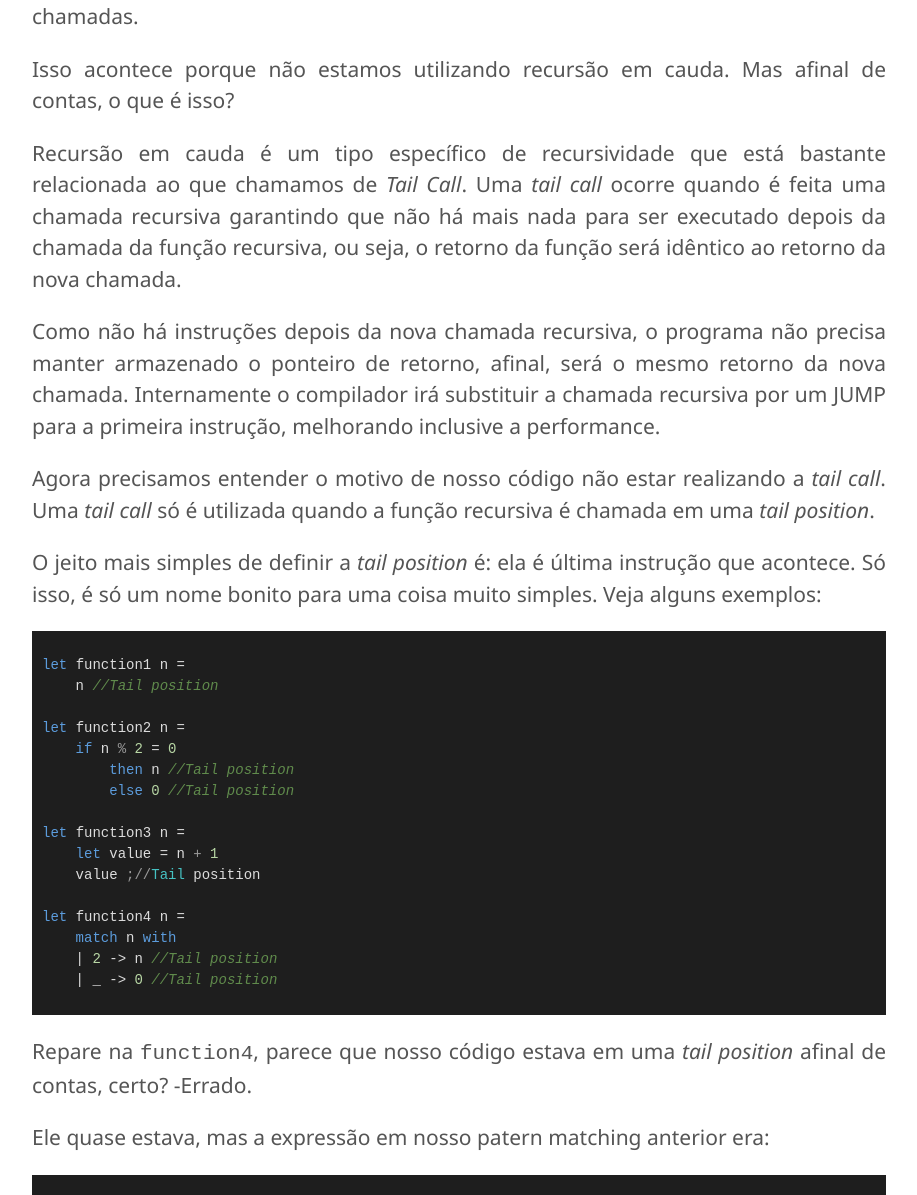
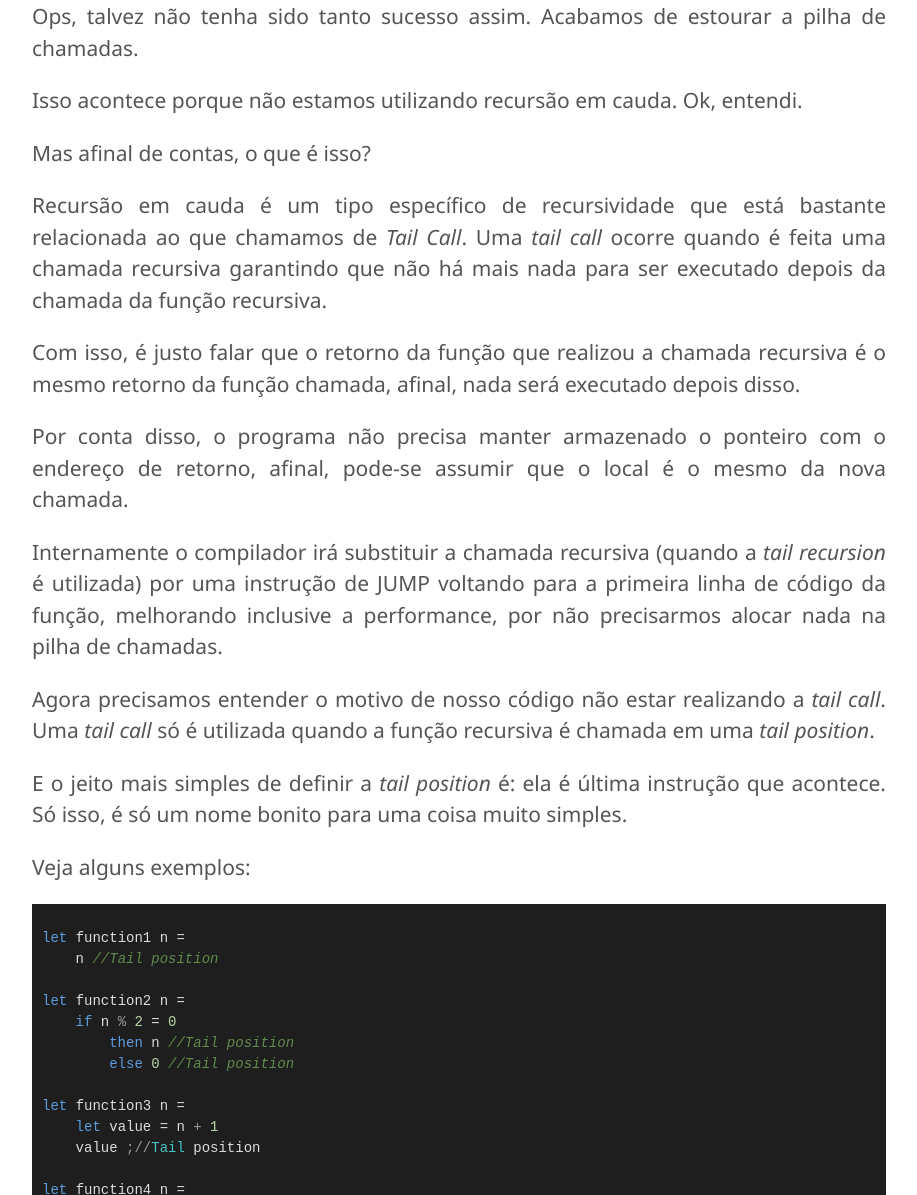
Before and after one commit to gabrielschade/gabrielschade.github.io, a Jekyll site: the page built from _posts/2019-01-29-recursao-cauda.markdown, in a window 1280 px wide and 1400 px high, scrolled down 3552 px. Shown: the part 205-1400 px from the top of the window, without its empty margins (181-1098 px from the left). Built offline with Jekyll 4.4.1, drawn with Linux system fonts in a browser that asks for light colours; nearby versions of some CDN libraries; comment, search, counter and statistics services are not loaded; some of the changed text lies outside the part shown.

Commit message:
Recursão em cauda

````diff
--- a/_posts/2020-01-29-recursao-calda.markdown
+++ b/_posts/2019-01-29-recursao-cauda.markdown
@@ -16,11 +16,11 @@
 
 Recursividade é uma técnica bastante popular para resolver problemas que possam ser decompostos em partes menores, problemas como a sequência fibonacci ou percorrer estruturas de dados, por exemplo.
 
-No entanto, existem alguns problemas que cercam o uso de recursividade, não é nenhum segredo que de maneira geral, elas são mais lentas que um laço de repetição tradicional, além disso, há um limite de chamadas de funções que podemos realizar.
+No entanto, existem alguns problemas que cercam o uso de recursividade. Não é nenhum segredo que de maneira geral, elas são mais lentas que um laço de repetição tradicional, além disso, há um limite de chamadas de funções que podemos realizar. E é esse o ponto que tocaremos hoje.
 
-Vamos entender isso melhor, por que há um limite de chamadas?
+Primeiro, vamos entender isso melhor, por que há um limite de chamadas?
 
-Existe uma estrutura chamada **pilha de chamadas**, esta estrutura de dados funciona como uma pilha comum, mas neste caso, armazena o local para onde a execução do programa deve retornar quando uma função é chamada.
+A aplicação contém uma estrutura chamada **pilha de chamadas**, essa estrutura de dados funciona como uma pilha comum, armazenando o local para onde a execução do programa deve retornar quando uma função é chamada.
 
 Na prática funciona da seguinte maneira, sempre que você realiza uma chamada para qualquer função no seu código (mesmo as que não são recursivas), um ponteiro com o local de execução código é armazenado nesta pilha, depois disso, a função é executada. Ao terminar sua execução, o ponteiro é restaurado da pilha e o código volta para seu local de origem.
 
@@ -80,15 +80,23 @@
 
 Ops, talvez não tenha sido tanto sucesso assim. Acabamos de estourar a pilha de chamadas.
 
-Isso acontece porque não estamos utilizando recursão em cauda. Mas afinal de contas, o que é isso?
+Isso acontece porque não estamos utilizando recursão em cauda. Ok, entendi.
 
-Recursão em cauda é um tipo específico de recursividade que está bastante relacionada ao que chamamos de _Tail Call_. Uma _tail call_ ocorre quando é feita uma chamada recursiva garantindo que não há mais **nada** para ser executado depois da chamada da função recursiva, ou seja, o retorno da função será idêntico ao retorno da nova chamada.
+Mas afinal de contas, o que é isso?
 
-Como não há instruções depois da nova chamada recursiva, o programa não precisa manter armazenado o ponteiro de retorno, afinal, será o mesmo retorno da nova chamada. Internamente o compilador irá substituir a chamada recursiva por um JUMP para a primeira instrução, melhorando inclusive a performance.
+Recursão em cauda é um tipo específico de recursividade que está bastante relacionada ao que chamamos de _Tail Call_. Uma _tail call_ ocorre quando é feita uma chamada recursiva garantindo que não há mais **nada** para ser executado depois da chamada da função recursiva.
+
+Com isso, é justo falar que o retorno da função que realizou a chamada recursiva é o mesmo retorno da função chamada, afinal, nada será executado depois disso.
+
+Por conta disso, o programa não precisa manter armazenado o ponteiro com o endereço de retorno, afinal, pode-se assumir que o local é o mesmo da nova chamada.
+
+Internamente o compilador irá substituir a chamada recursiva (quando a _tail recursion_ é utilizada) por uma instrução de JUMP voltando para a primeira linha de código da função, melhorando inclusive a performance, por não precisarmos alocar nada na pilha de chamadas.
 
 Agora precisamos entender o motivo de nosso código não estar realizando a _tail call_. Uma _tail call_ só é utilizada quando a função recursiva é chamada em uma _tail position_.
 
-O jeito mais simples de definir a _tail position_ é: ela é última instrução que acontece. Só isso, é só um nome bonito para uma coisa muito simples. Veja alguns exemplos:
+E o jeito mais simples de definir a _tail position_ é: ela é última instrução que acontece. Só isso, é só um nome bonito para uma coisa muito simples.
+
+Veja alguns exemplos:
 
 ```fsharp
 let function1 n =
@@ -108,9 +116,9 @@
     | 2 -> n //Tail position
     | _ -> 0 //Tail position
 ```
-Repare na `function4`, parece que nosso código estava em uma _tail position_ afinal de contas, certo? -Errado.
+Repare na `function4`, parece que nosso código estava em uma _tail position_ afinal de contas, certo? -**Errado**.
 
-Ele **quase** estava, mas a expressão em nosso patern matching anterior era:
+Ele **quase** estava, mas a expressão em nosso _patern matching_ anterior era:
 
 ```fsharp
 let rec sum list =
@@ -201,10 +209,12 @@
   IL_0025:  add
   IL_0026:  ret
 } // end of method Program::sum
+
+
 ```
 
 
-Talvez essa linguagem pareça bastante estranha para você, mas o ponto aqui não é entendermos todas as intruções, mas note em especial a instrução **call**, ela acontece em quatro momentos distintos:
+Talvez essa linguagem pareça bastante estranha para você, mas o ponto aqui não é entendermos todas as intruções, vamos focar na instrução **call**, ela acontece em quatro momentos distintos:
 
 1. IL 003 - call para a função get_TailOrNull();
 2. IL 011 - call para a função get_TailOrNull();
@@ -230,6 +240,8 @@
   IL_000b:  call       !!0 class [FSharp.Core]Microsoft.FSharp.Core.FSharpFunc`2<class [FSharp.Core]Microsoft.FSharp.Collections.FSharpList`1<int32>,int32>::InvokeFast<int32>(class [FSharp.Core]Microsoft.FSharp.Core.FSharpFunc`2<!0,class [FSharp.Core]Microsoft.FSharp.Core.FSharpFunc`2<!1,!!0>>, !0, !1)
   IL_0010:  ret
 } // end of method Program::tailRecursionSum
+
+
 ```
 
 A primeira grande diferença é o tamanho do código gerado, esta função parece bem mais simples que a anterior, certo?
@@ -279,14 +291,19 @@
   IL_0024:  starg.s    list
   IL_0026:  br.s       IL_0000
 } // end of method _internalSum@13::Invoke
+
+
 ```
-Se notarmos ainda ocorrem três instruções de `call`, mas desta vez, apenas para obter o `head` e o `tail` da lista. Ao invés de termos uma última `call` para a própria função, temos uma instrução `br.s` que funciona como um JUMP para a instrução listada como parâmetro, ou seja, temos um jump para a primeira linha de código da função.
+Se notarmos ainda ocorrem três instruções de `call`, mas desta vez, apenas para obter o `head` e o `tail` da lista.
+
+Ao invés de termos uma última `call` para a própria função, temos uma instrução `br.s` que funciona como um JUMP para a instrução listada como parâmetro, ou seja, temos um JUMP para a primeira linha de código da função.
 
 Este JUMP está ocorrendo logo depois de duas instruções `starg.s`, que são utilizadas para armazenar um valor em um argumento, então, o que nosso código está de fato fazendo é: atualizando o valor dos parâmetros em cada iteração e utilizando um JUMP para voltar à primeira linha.
 
 Por conta disso, nada de `StackOverflows`!
 
 Como eu disse antes, o entendimento deste tipo de implementação é fundamental para escrevermos um código funcional de alta performance e evitar problemas bobos como o `StackOverflow`.
+
 Muitas vezes não paramos para realizar uma autocrítica de como estamos desenvolvendo, mas este é um ótimo exemplo de um código que pode funcionar "na sua máquina" e em produção começar a gerar exceções.
 
 Espero que tenham gostado deste tipo de post!
````
Also changed, not shown: other parts of _posts/2019-01-29-recursao-cauda.markdown (+4 -4 lines).
